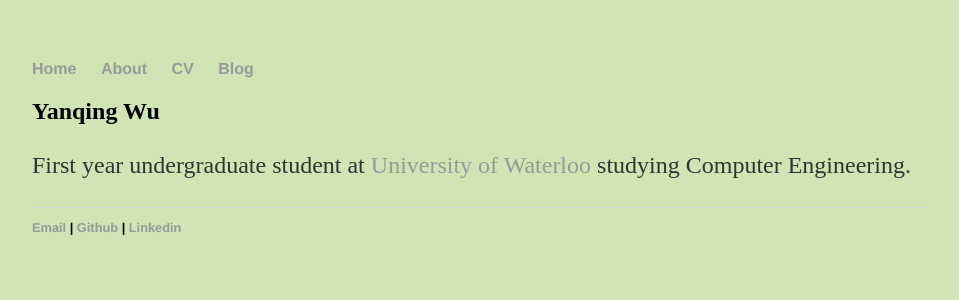
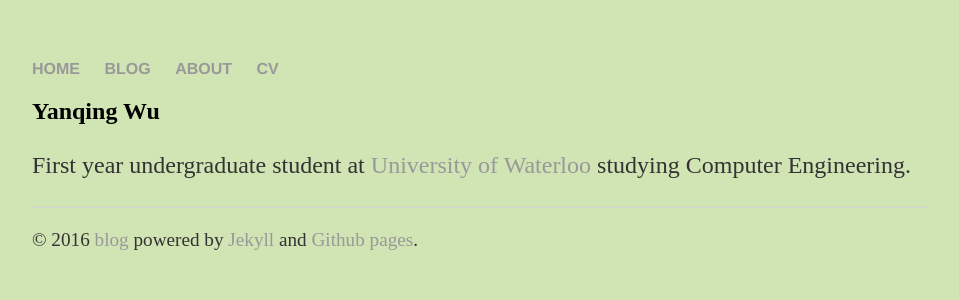
Before and after one commit to pwyq/blog, a Jekyll site: the page built from index.html, in a window 1280 px wide. Shown: the top 300 px of the page, without its empty margins (160-1119 px from the left). Built offline with Jekyll 4.4.1, drawn with Linux system fonts in a browser that asks for light colours.

Commit message:
add footer.html

```diff
--- /dev/null
+++ b/_includes/footer.html
@@ -0,0 +1,17 @@
+<footer role="contentinfo" id="site-footer">
+	<nav role="navigation" class="menu bottom-menu">
+		<ul class="menu-item">
+		{% for link in site.data.footer %}
+		{% if link.url contains 'http' %}
+		{% assign domain = '' %}
+		{% else %}
+		{% assign domain = site.url %}
+		{% endif %}
+			<li><a href="{{ domain }}{{ link.url }}" {% if link.url contains 'http' %}target="_blank"{% endif %}>{{ link.title }}</a></li>
+		{% endfor %}
+		</ul>
+	</nav><!-- /.bottom-menu -->
+	<p class="copyright">&#169; {{ site.time | date: '%Y' }} <a href="{{ site.url }}">{{ site.title }}</a>
+	powered by <a href="http://jekyllrb.com" rel="nofollow">Jekyll</a> and
+	<a href="https://pages.github.com/" rel="nofollow">Github pages</a>.</p>
+</footer>
--- a/_layouts/default.html
+++ b/_layouts/default.html
@@ -1,6 +1,9 @@
 <!DOCTYPE html>
 <html>
 	<head>
+		<meta charset="UTF-8">
+		<meta name="viewport" content="width=device-width, initial-scale=1.0">
+		<meta name="author" content="Yanqing Wu">
 		<title>{{ page.title }}</title>
 		<!-- link to main stylesheet -->
 		<link rel="stylesheet" type="text/css" href="/css/main.css">
@@ -15,21 +18,15 @@
 	<body>
 		<nav>
 		<ul>
-			<li><a href="/">Home</a></li>
-			<li><a href="/about">About</a></li>
+			<li><a href="/">HOME</a></li>
+			<li><a href="/blog">BLOG</a></li>
+			<li><a href="/about">ABOUT</a></li>
 			<li><a href="/cv">CV</a></li>
-			<li><a href="/blog">Blog</a></li>
 		</ul>
 		</nav>
 		<div class="container">
 			{{ content }}
+		{% include footer.html %}
 		</div><!-- /.container -->
-		<footer>
-		<ul>
-			<li><a href="mailto:meet.yanqing.wu@gmail.com">Email</a>  |
-			<a href="https://github.com/pwyq">Github</a>  |
-			<a href="https://www.linkedin.com/in/meetyanqingwu?trk=hp-identity-name">Linkedin</a></li>
-			</ul>
-		</footer>
 	</body>
 </html>
```
